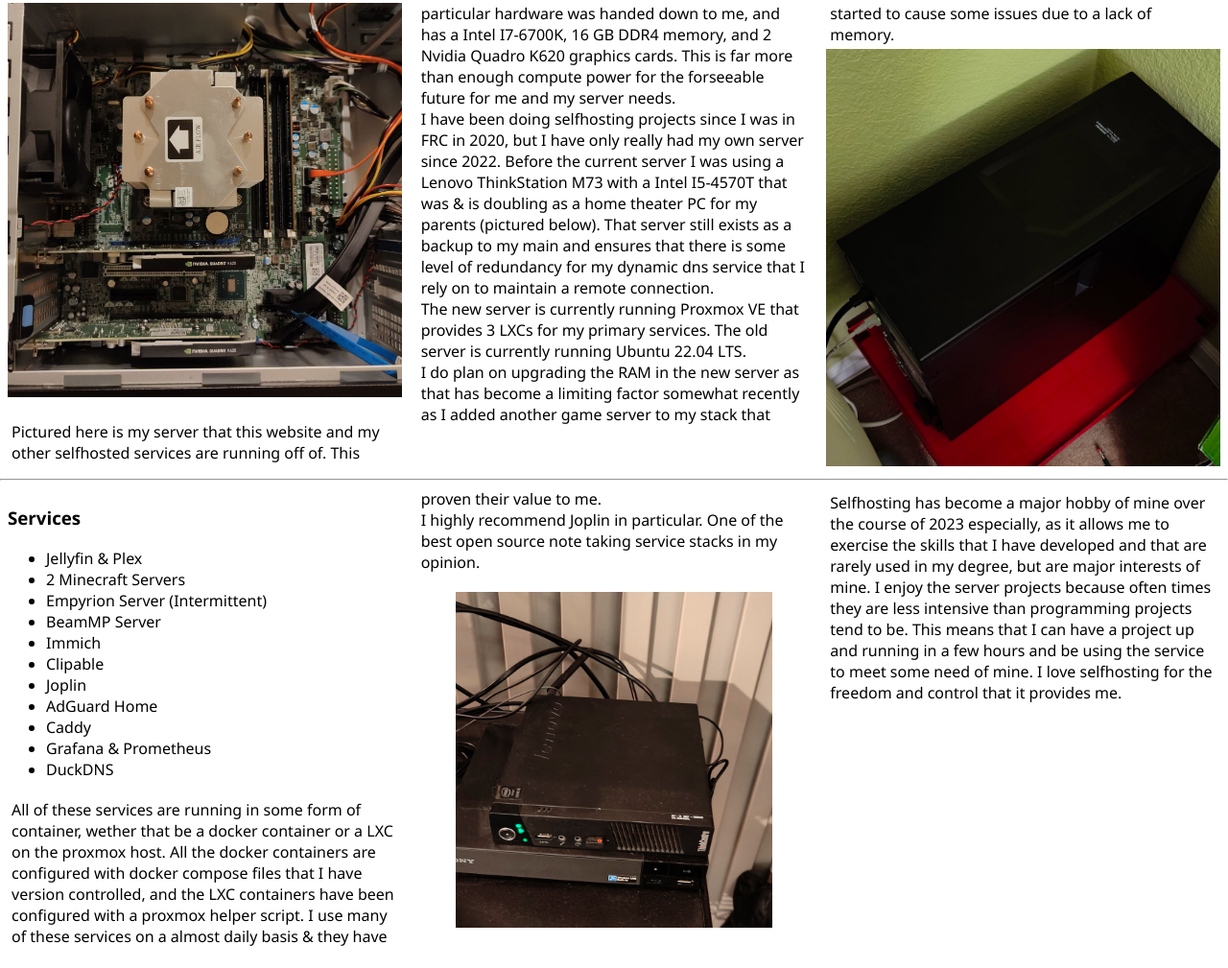
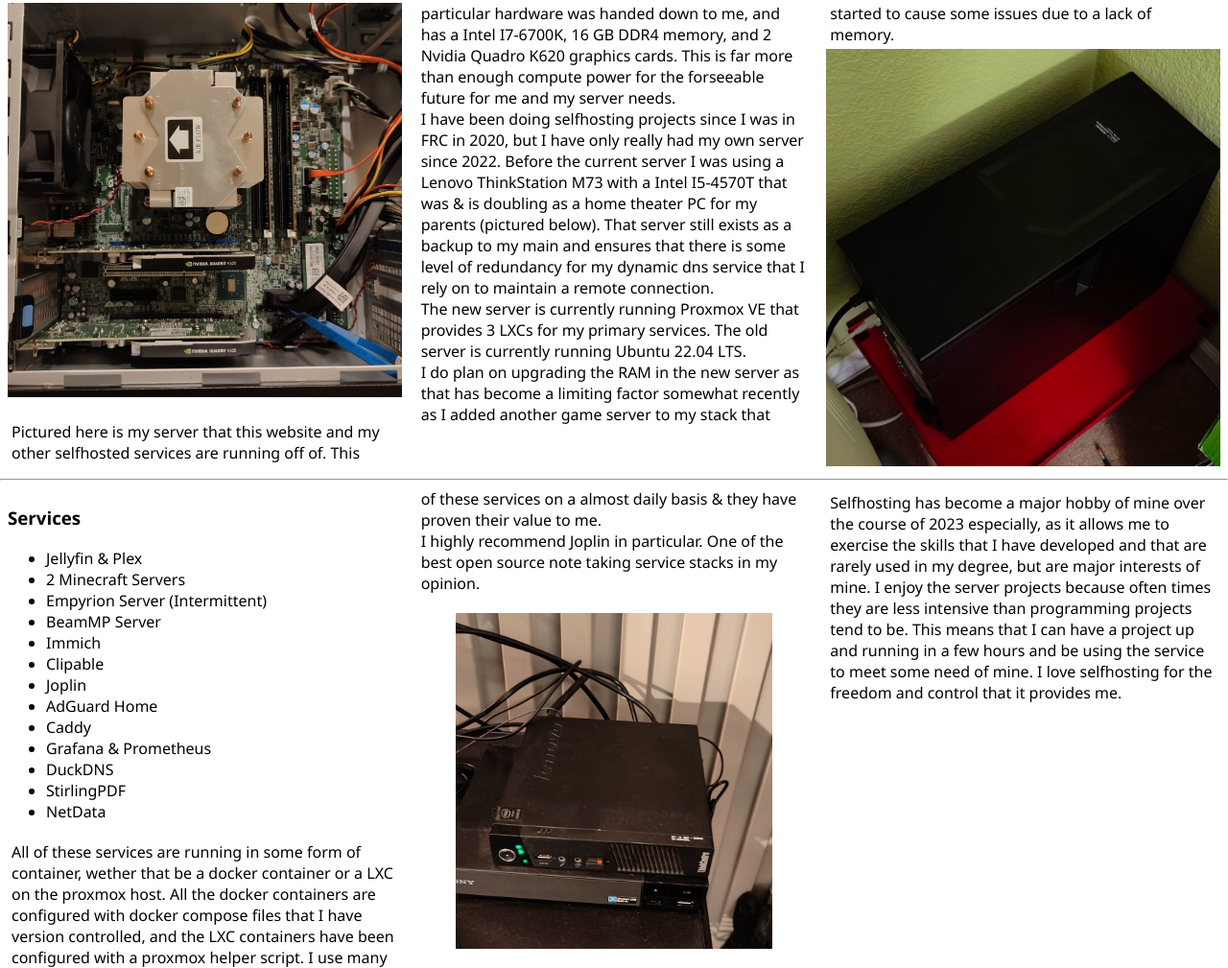
Before and after one commit to ElementalTable/portfolioWebpage, a plain HTML site: page server.html in a window 1280 px wide. Shown: the part 293-1302 px from the top of the page at 96% size. Before the commit the page ends 1280 px from the top, so only its background shows below. Drawn offline with Linux system fonts and the light colour scheme.

Commit message:
added new services

```diff
--- a/server.html
+++ b/server.html
@@ -110,6 +110,8 @@
                 <li>Caddy</li>
                 <li>Grafana & Prometheus</li>
                 <li>DuckDNS</li>
+                <li>StirlingPDF</li>
+                <li>NetData</li>
             </ul>
         <p>
             All of these services are running in some form of container, wether that be a docker container or a LXC on the proxmox host. All the docker containers are configured with docker compose files that I have version controlled, and the LXC containers have been configured with a proxmox helper script. I use many of these services on a almost daily basis & they have proven their value to me.
```
